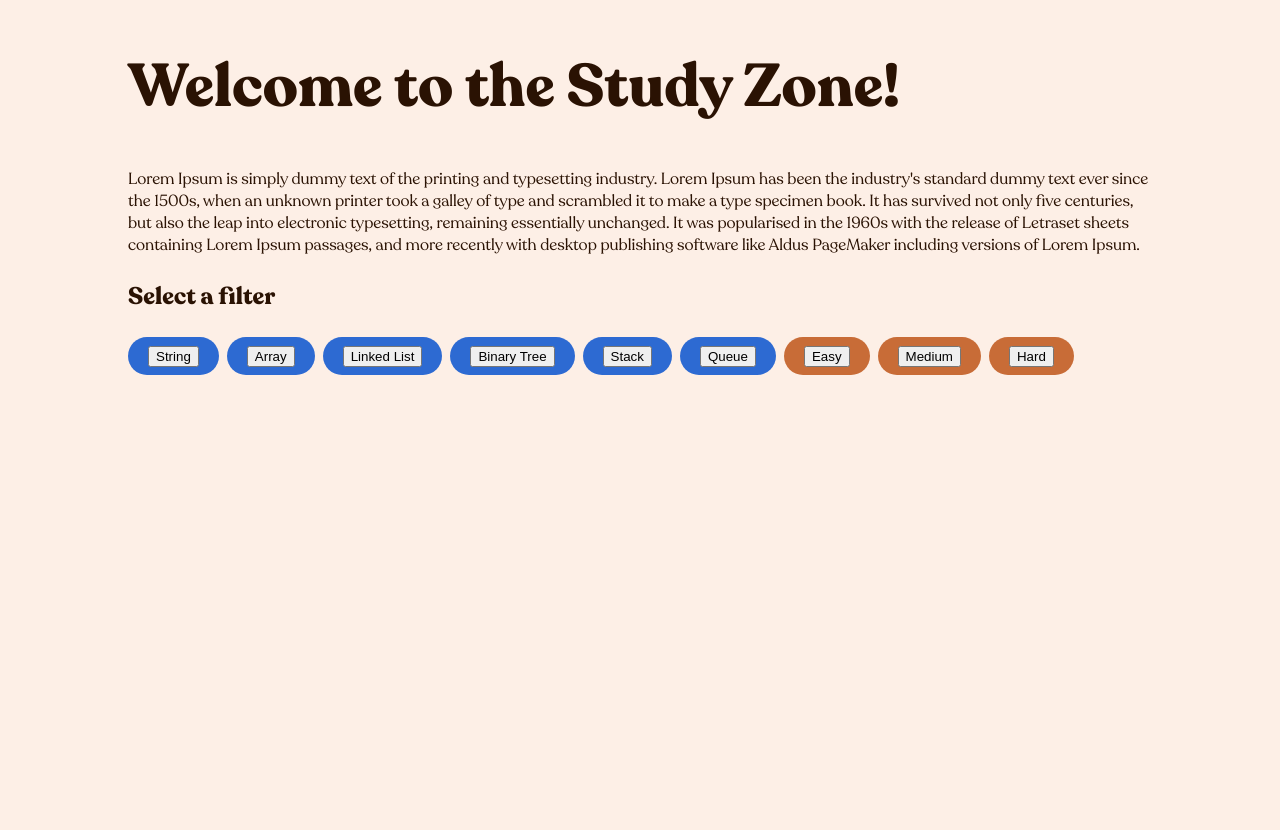
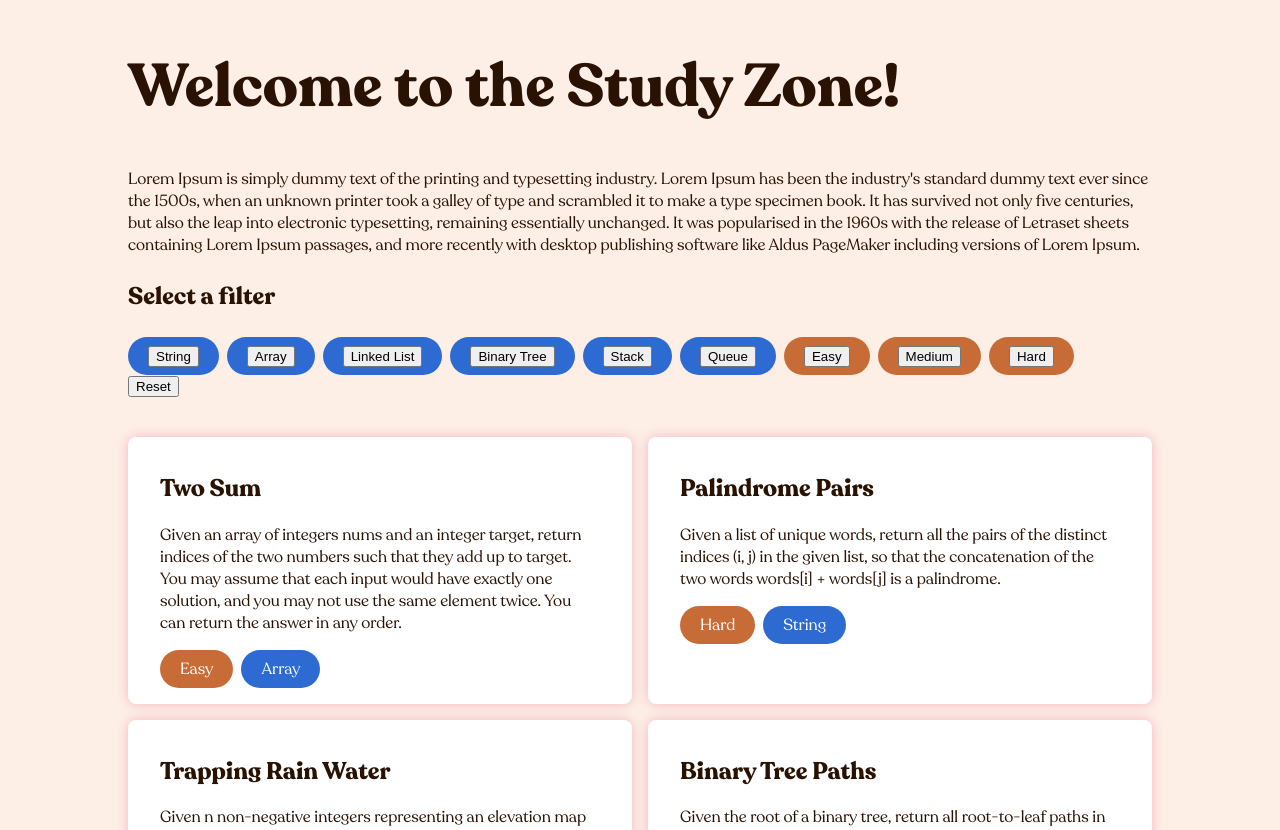
Before and after one commit to isabelxklee/the-study-zone, a React (Create React App) app: page / in a window 1280 px wide. Shown: the part 122-952 px from the top of the page. Before the commit the page ends 800 px from the top, so only its background shows below. Built offline with nearby package versions, Linux system fonts and the light colour scheme.

Commit message:
created reset button

```diff
--- a/src/components/Filter.jsx
+++ b/src/components/Filter.jsx
@@ -26,6 +26,7 @@ const Filter = ({ selectedTag, setSelectedTag }) => {
             ))
           : false}
       </Global.TagsContainer>
+      <button onClick={() => setSelectedTag(null)}>Reset</button>
     </div>
   );
 };
--- a/src/pages/Home/index.jsx
+++ b/src/pages/Home/index.jsx
@@ -9,9 +9,14 @@ import * as Global from "../../styles";
 const Home = () => {
   const [selectedTag, setSelectedTag] = useState(null);
 
-  const filteredData = data.filter(
-    (algo) => algo.category === selectedTag || algo.difficulty === selectedTag
-  );
+  const filteredData = () => {
+    return selectedTag === null
+      ? data
+      : data.filter(
+          (algo) =>
+            algo.category === selectedTag || algo.difficulty === selectedTag
+        );
+  };
 
   return (
     <Global.Wrapper>
@@ -32,7 +37,7 @@ const Home = () => {
 
       {data ? (
         <CardsContainer>
-          {filteredData.map((algo) => (
+          {filteredData().map((algo) => (
             <Card key={algo.id} algo={algo} />
           ))}
         </CardsContainer>
```
